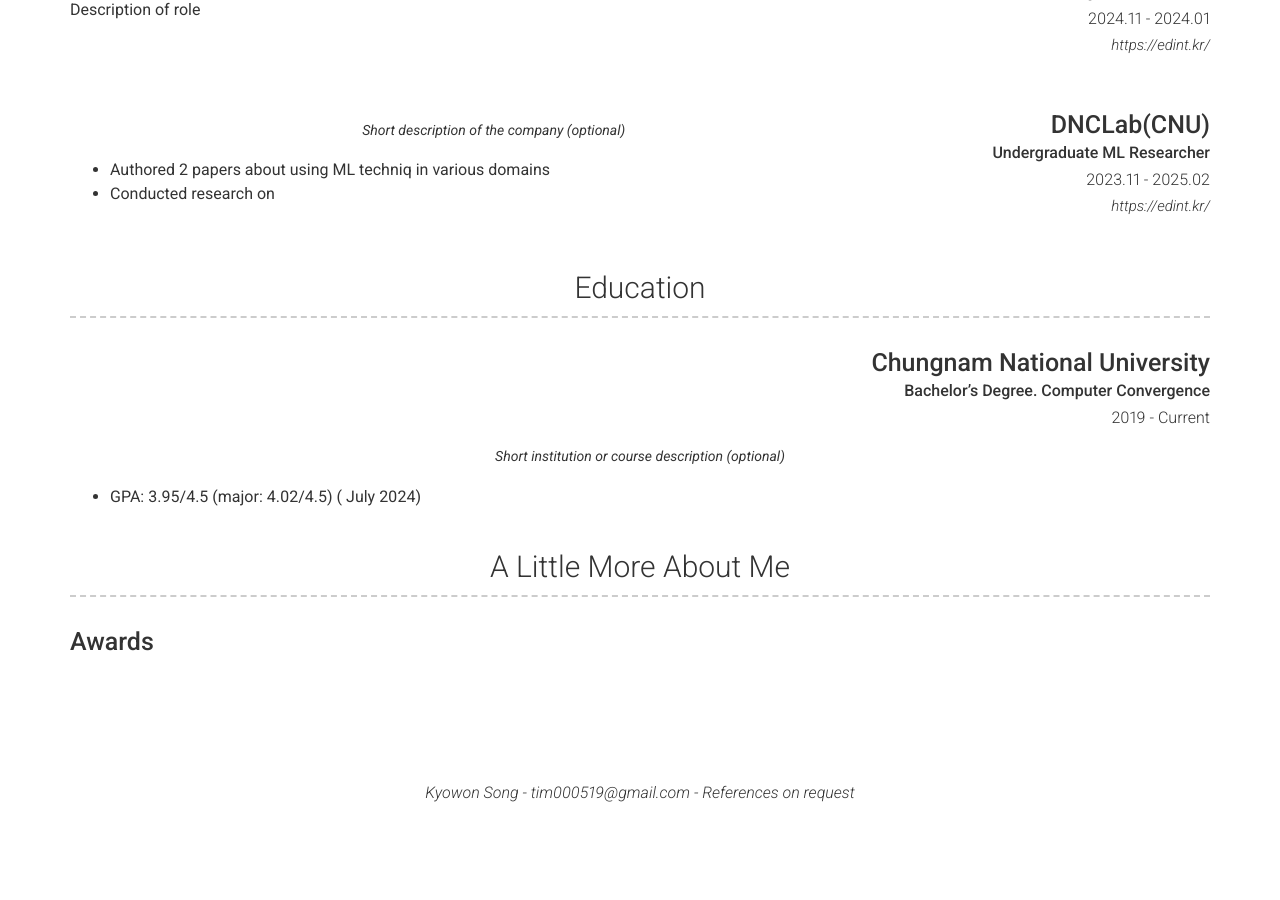
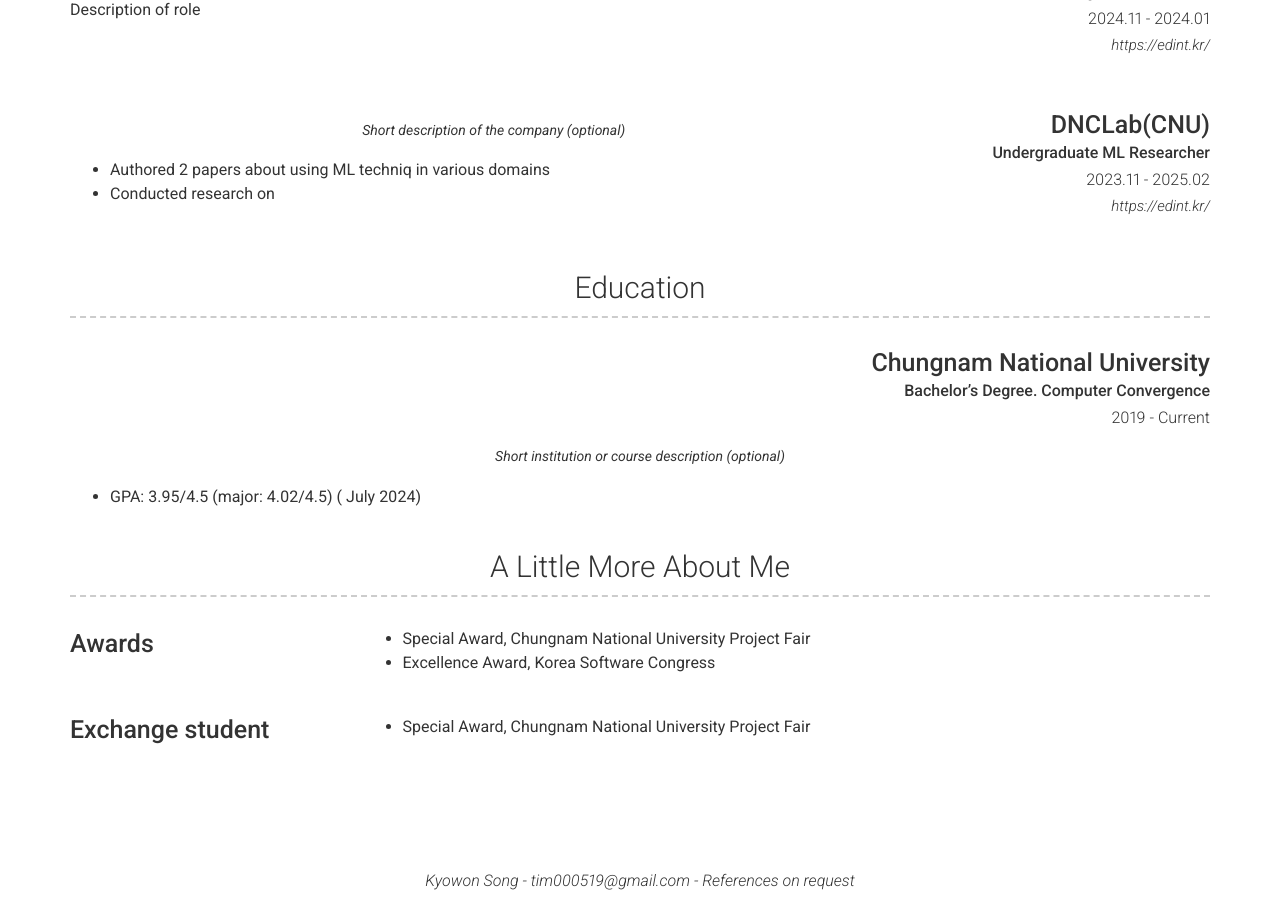
Before and after one commit to tim000519/tim000519.github.io, a Jekyll site: the page built from index.md, in a window 1280 px wide and 900 px high, scrolled down 1284 px. Built offline with Jekyll 4.4.1, drawn with Linux system fonts in a browser that asks for light colours; nearby versions of some CDN libraries; before the commit the page ends 2096 px from its top, so only the background shows below that.

Commit message:
Update _config.yml

```diff
--- a/_config.yml
+++ b/_config.yml
@@ -183,7 +183,14 @@ content:
     content:
     - layout: left
       title: Awards
+      description: |
+        - Special Award, Chungnam National University Project Fair
+        - Excellence Award, Korea Software Congress
 
+    - layout : left
+      title: Exchange student
+      description: |
+        - Special Award, Chungnam National University Project Fair
 # Footer
 footer_show_references: true
 # references_title: References on request (Override references text)
```
